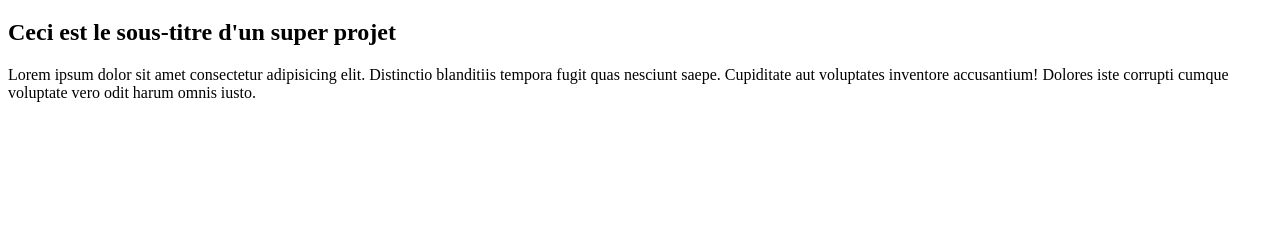
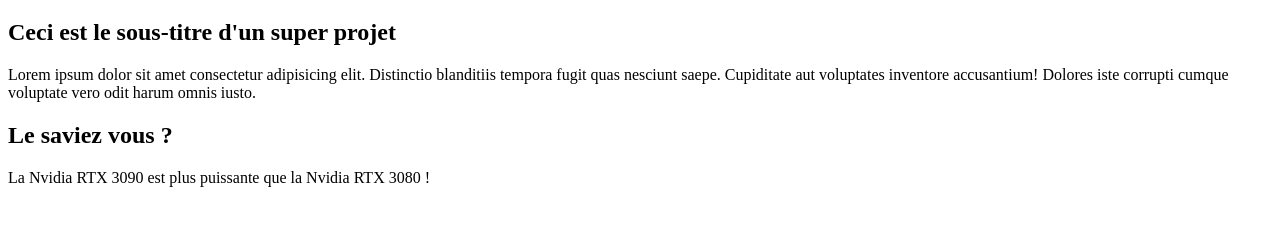
Before and after one commit to Truiteseche/super-projet, a plain HTML site: page index.html in a window 1280 px wide. Shown: the part 61-286 px from the top of the page. Drawn offline with Linux system fonts and the light colour scheme.

Commit message:
Ajout 'Le saviez vous ?'

```diff
--- a/index.html
+++ b/index.html
@@ -10,6 +10,8 @@
     <h1>Ceci est le titre d'un super projet</h1>
     <h2>Ceci est le sous-titre d'un super projet</h2>
     <p>Lorem ipsum dolor sit amet consectetur adipisicing elit. Distinctio blanditiis tempora fugit quas nesciunt saepe. Cupiditate aut voluptates inventore accusantium! Dolores iste corrupti cumque voluptate vero odit harum omnis iusto.</p>
+    <h2>Le saviez vous ?</h2>
+    <p>La Nvidia RTX 3090 est plus puissante que la Nvidia RTX 3080 !</p>
 
 </body>
 </html>
```
